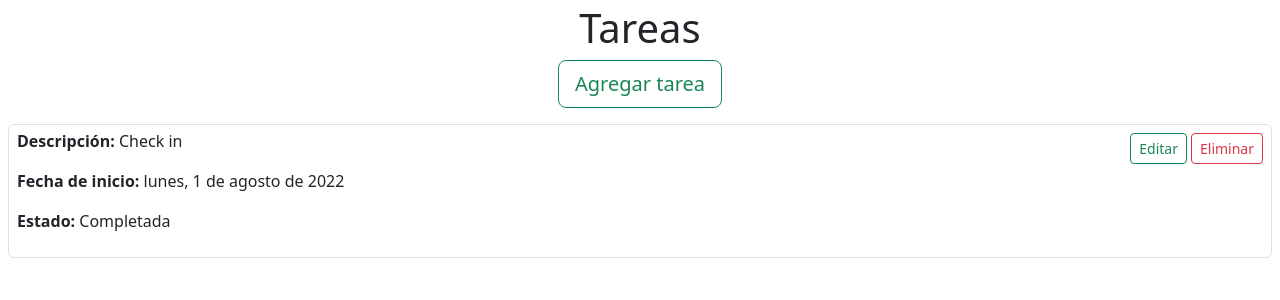
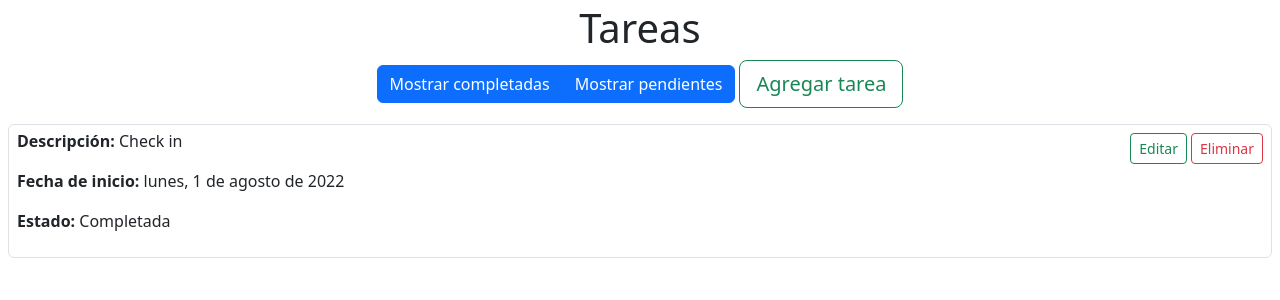
Before and after one commit to FiestaSpider/todo, an Angular app: page / in a window 1280 px wide. Shown: the top 300 px of the page. Built offline with nearby package versions, Linux system fonts and the light colour scheme.

Commit message:
mostrar todos dependiendo de su estado

```diff
--- a/src/app/app.component.html
+++ b/src/app/app.component.html
@@ -1,13 +1,24 @@
 <div class="m-1">
   <div class="text-center mb-3">
-    <h1>Tareas</h1>
-    <button
-      (click)="addTodo()" type="button"
-      class="btn btn-lg btn-outline-success"
-    >Agregar tarea</button>
+    <div>
+      <h1>Tareas</h1>
+    </div>
+    <div>
+      <div class="btn-group me-1" role="group">
+        <input [(ngModel)]="showingCompleted" type="checkbox" class="btn-check" id="chk-completed" autocomplete="off">
+        <label class="btn btn-outline-primary" for="chk-completed">Mostrar completadas</label>
+
+        <input [(ngModel)]="showingPending" type="checkbox" class="btn-check" id="chk-pending" autocomplete="off">
+        <label class="btn btn-outline-primary" for="chk-pending">Mostrar pendientes</label>
+      </div>
+      <button
+        (click)="addTodo()" type="button"
+        class="btn btn-lg btn-outline-success"
+      >Agregar tarea</button>
+    </div>
   </div>
   <div id="todo-container" class="row">
-    <div *ngFor="let todo of todos" class="border rounded col mx-1 px-2 pt-1 pb-2 mb-3">
+    <div *ngFor="let todo of visibleTodos" class="border rounded col mx-1 px-2 pt-1 pb-2 mb-3">
       <div *ngIf="todo.editing; else elseTodo">
         <app-todo
           [description]="todo.description"
--- a/src/app/app.component.ts
+++ b/src/app/app.component.ts
@@ -24,6 +24,13 @@ export class AppComponent {
       editing: false
     })
   ] as Todo[];
+  showingCompleted = true;
+  showingPending = true;
+  get visibleTodos() {
+    return this.todos.filter(todo => {
+      return (todo.completed && this.showingCompleted) || (!todo.completed && this.showingPending);
+    });
+  }
   addTodo() {
     this.todos.push(new Todo());
   }
```
